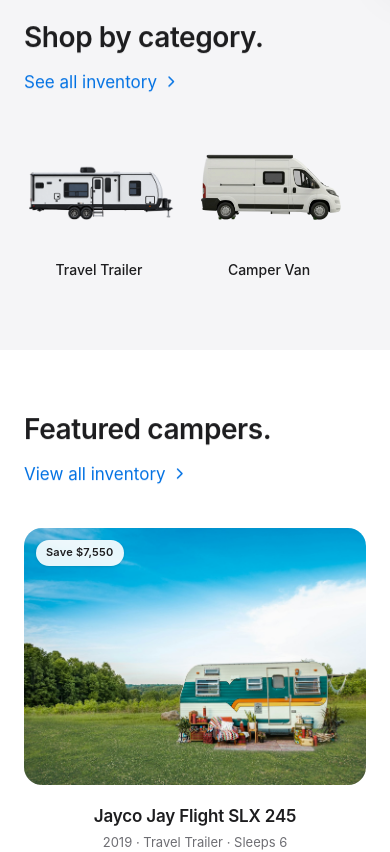
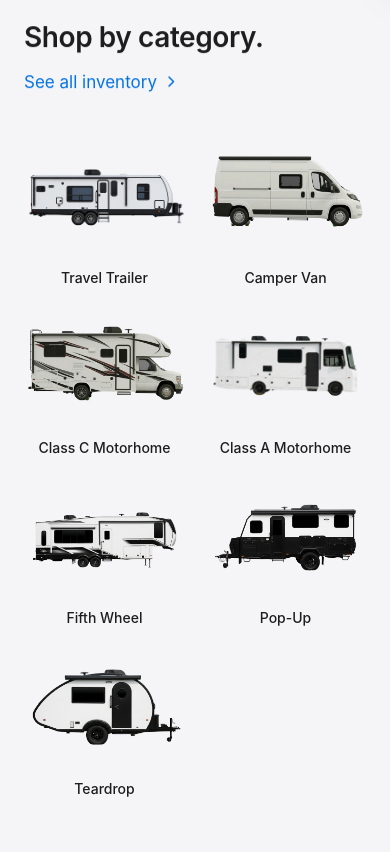
Before and after one commit to MeecheAndBoom/tony-used-campers, a Next.js app: page / in a window 390 px wide. Shown: the part 880-1732 px from the top of the page. Built offline with nearby package versions, Linux system fonts and the light colour scheme; no server answers; the database is empty.

Commit message:
Category tiles: 2-col grid on mobile, no horizontal scroll

```diff
--- a/src/app/(site)/page.tsx
+++ b/src/app/(site)/page.tsx
@@ -114,19 +114,19 @@ export default async function HomePage() {
             </div>
           </Reveal>
 
-          <div className="rail mt-10">
+          <div className="mt-10 grid grid-cols-2 gap-5 sm:grid-cols-3 lg:grid-cols-4 md:gap-6">
             {categories.map((cat) => (
               <Link
                 key={cat.id}
                 href={`/shop?type=${encodeURIComponent(cat.name)}`}
-                className="group block w-[150px]"
+                className="group block"
               >
                 <div className="relative aspect-[4/3] overflow-hidden bg-transparent">
                   <Image
                     src={cat.image}
                     alt={cat.name}
                     fill
-                    sizes="150px"
+                    sizes="(max-width: 640px) 50vw, (max-width: 1024px) 33vw, 25vw"
                     className="object-contain transition-transform duration-[400ms] ease-[cubic-bezier(0.22,1,0.36,1)] group-hover:scale-[1.03]"
                   />
                 </div>
```
